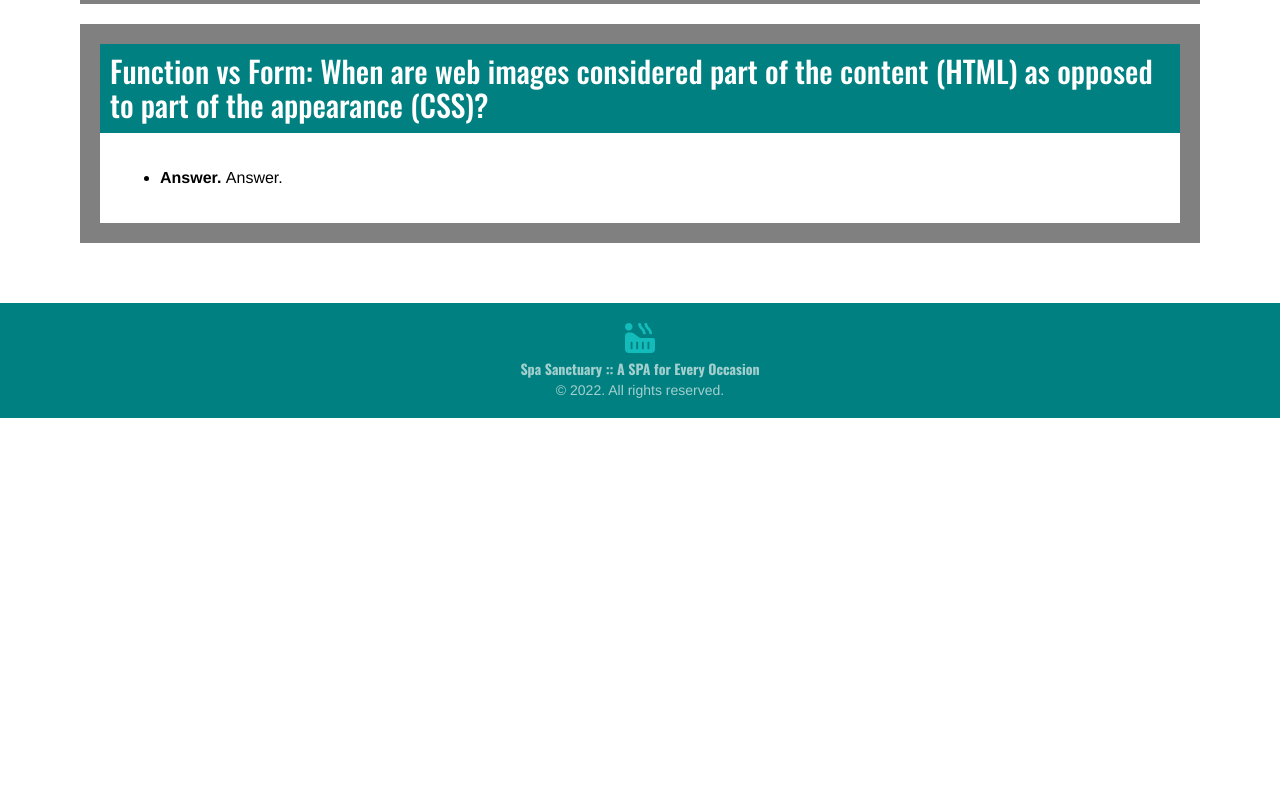
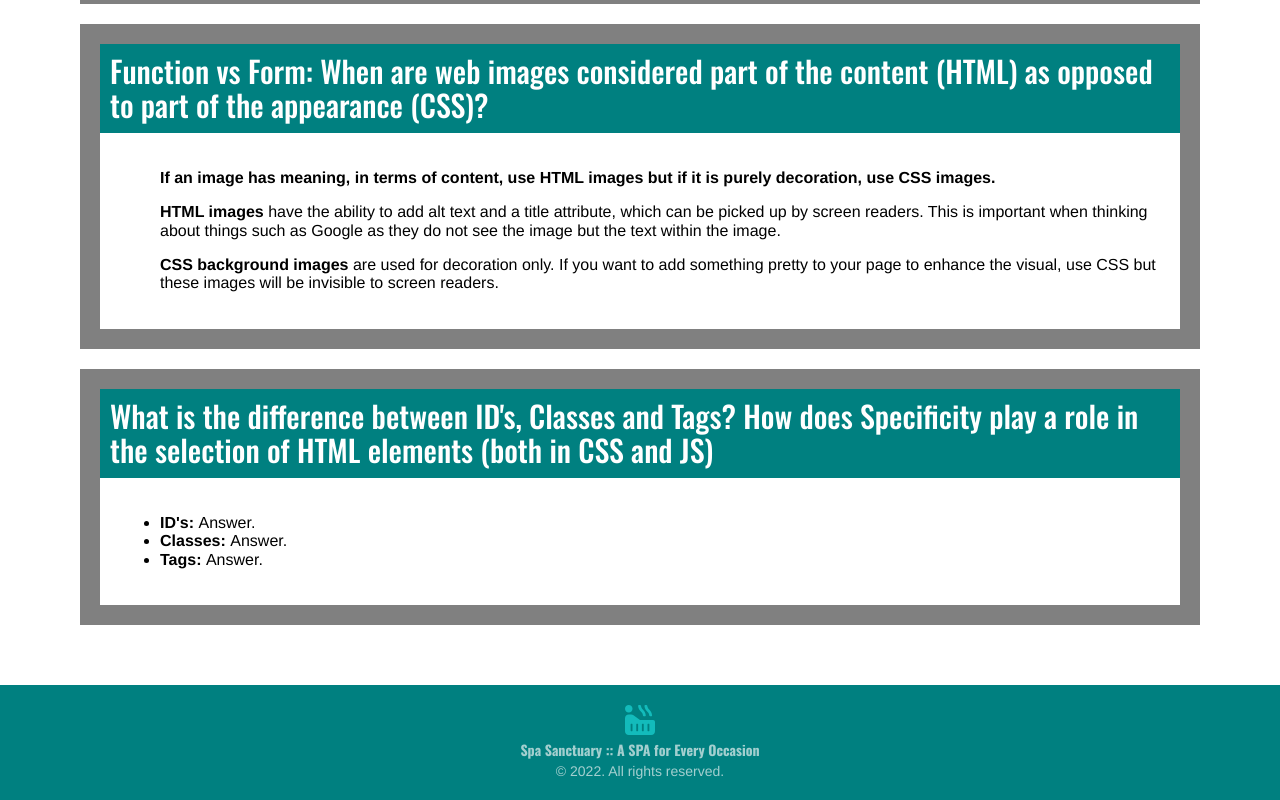
Before and after one commit to swcarey/Web-1-Carey-Spencer-Final, a React (Create React App) app: page /homework in a window 1280 px wide. Shown: the part 4569-5369 px from the top of the page. Before the commit the page ends 4987 px from the top, so only its background shows below. Built offline with nearby package versions, Linux system fonts and the light colour scheme.

Commit message:
Updating Homework.

```diff
--- a/src/React/Homework/Essays/Essays.jsx
+++ b/src/React/Homework/Essays/Essays.jsx
@@ -86,7 +86,16 @@ Overall, Single Page Applications seem to be the way to go to ensure the best ex
             </Essay>
             <Essay q= 'Function vs Form: When are web images considered part of the content (HTML) as opposed to part of the appearance (CSS)?'>
                 <ul>
-                        <li><b>Answer. </b> Answer.  </li>
+                        <p><b>If an image has meaning, in terms of content, use HTML images but if it is purely decoration, use CSS images.</b></p>
+                        <p><b>HTML images</b> have the ability to add alt text and a title attribute, which can be picked up by screen readers. This is important when thinking about things such as Google as they do not see the image but the text within the image.</p>
+                        <p><b>CSS background images</b> are used for decoration only. If you want to add something pretty to your page to enhance the visual, use CSS but these images will be invisible to screen readers. </p>
+                </ul>
+            </Essay>
+            <Essay q="What is the difference between ID's, Classes and Tags? How does Specificity play a role in the selection of HTML elements (both in CSS and JS)">
+            <ul>
+                    <li><b>ID's: </b> Answer.  </li>
+                    <li><b>Classes: </b> Answer.  </li>
+                    <li><b>Tags: </b> Answer.  </li>
                 </ul>
             </Essay>
         </EssaysStyled>
```
